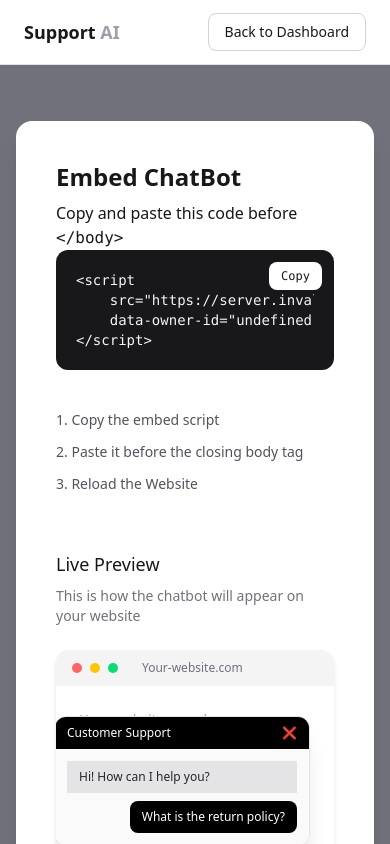
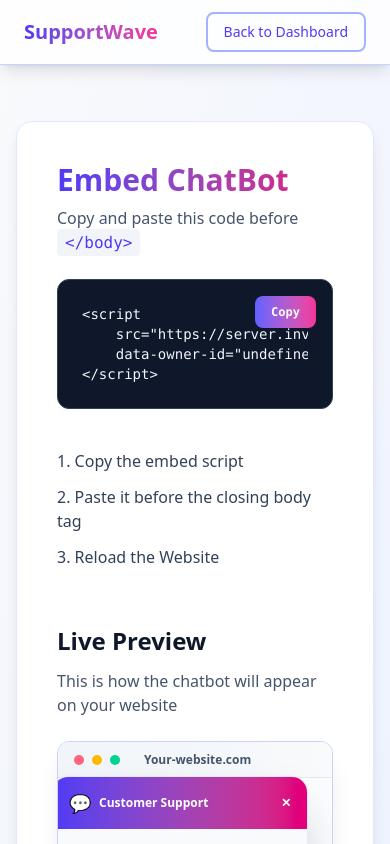
Before and after one commit to gauravbatham-tech/support-ai, a Next.js app: page /embed in a window 390 px wide. Shown: the top 844 px of the page. Built offline with nearby package versions, Linux system fonts and the light colour scheme; no server answers; what @scalekit-sdk/node would draw is missing.

Commit message:
UI enhanced

```diff
--- a/package.json
+++ b/package.json
@@ -1,5 +1,5 @@
 {
-  "name": "support-ai",
+  "name": "supportwave",
   "version": "0.1.0",
   "private": true,
   "scripts": {
--- a/src/app/globals.css
+++ b/src/app/globals.css
@@ -1 +1,49 @@
 @import "tailwindcss";
+
+@layer base {
+    :root {
+        --color-primary: #6366F1;
+        --color-primary-light: #818CF8;
+        --color-primary-dark: #4F46E5;
+        --color-secondary: #EC4899;
+        --color-accent: #F59E0B;
+        --color-success: #10B981;
+        --color-slate-bg: #F8FAFC;
+        --color-slate-dark: #1E293B;
+        --color-slate-light: #64748B;
+    }
+}
+
+@layer components {
+    .gradient-primary {
+        @apply bg-linear-to-br from-indigo-500 via-purple-500 to-pink-500;
+    }
+
+    .gradient-secondary {
+        @apply bg-linear-to-r from-pink-500 to-amber-500;
+    }
+
+    .btn-primary {
+        @apply px-6 py-3 rounded-xl bg-indigo-500 text-white font-medium hover:bg-indigo-600 transition-all duration-200 shadow-lg hover:shadow-xl hover:scale-105 disabled:opacity-60;
+    }
+
+    .btn-secondary {
+        @apply px-6 py-3 rounded-xl border-2 border-indigo-500 text-indigo-600 font-medium hover:bg-indigo-50 transition-all duration-200;
+    }
+
+    .card-premium {
+        @apply rounded-2xl bg-white shadow-lg hover:shadow-2xl transition-all duration-300 border border-slate-100;
+    }
+
+    .input-modern {
+        @apply w-full rounded-xl border-2 border-slate-200 px-4 py-3 text-sm focus:outline-none focus:border-indigo-500 focus:ring-2 focus:ring-indigo-200 transition-all duration-200;
+    }
+
+    .badge-primary {
+        @apply inline-block px-3 py-1 rounded-full bg-indigo-100 text-indigo-700 text-xs font-semibold;
+    }
+
+    .feature-icon {
+        @apply w-12 h-12 rounded-xl bg-linear-to-br from-indigo-400 to-pink-400 flex items-center justify-center text-white text-xl;
+    }
+}
--- a/src/components/DashboardClient.tsx
+++ b/src/components/DashboardClient.tsx
@@ -49,16 +49,16 @@ function DashboardClient({ ownerId }: { ownerId: string }) {
 
 
   return (
-    <div className='min-h-screen bg-zinc-50 text-zinc-900'>
+    <div className='min-h-screen bg-gradient-to-br from-slate-50 to-indigo-50 text-slate-900'>
       <motion.div
         initial={{ y: -50 }}
         animate={{ y: 0 }}
         transition={{ duration: 0.5 }}
 
-        className='fixed top-0 left-0 w-full z-50 bg-white/0 backdrop-blur-xl border-b border-zinc-200'>
+        className='fixed top-0 left-0 w-full z-50 bg-white/80 backdrop-blur-xl border-b border-indigo-200 shadow-lg'>
         <div className='max-w-7xl mx-auto px-6 h-16 flex items-center justify-between'>
-          <div className='text-lg font-semibold tracking-tight' onClick={() => navigate.push("/")}>Support <span className='text-zinc-400'>AI</span></div>
-          <button className='px-4 py-2 rounded-lg border border-zinc-300 text-sm hover: bg-zinc-100 transition' onClick={() => navigate.push("/embed")}>
+          <div className='text-xl font-bold bg-gradient-to-r from-indigo-600 to-pink-500 bg-clip-text text-transparent cursor-pointer' onClick={() => navigate.push("/")}>SupportWave</div>
+          <button className='px-4 py-2 rounded-lg border-2 border-indigo-300 text-indigo-600 text-sm font-medium hover:bg-indigo-50 transition' onClick={() => navigate.push("/embed")}>
             Embed ChatBot
           </button>
 
@@ -67,20 +67,21 @@ function DashboardClient({ ownerId }: { ownerId: string }) {
 
 // Main content area
       <div className='flex justify-center px-4 py-14 mt-20'>
-        <motion.div className='w-full max-w-3xl bg-white rounded-2xl shadow-xl p-10'
+        <motion.div className='w-full max-w-3xl card-premium p-10 border-indigo-100'
         >
           <div className='mb-10'>
-            <h1 className='text-2xl font-semibold'>ChatBot Settings</h1>
-            <p className='text-zinc-500 mt-1'>Manage your AI chatbot and business details</p>
+            <h1 className='text-3xl font-bold bg-gradient-to-r from-indigo-600 to-pink-600 bg-clip-text text-transparent'>ChatBot Settings</h1>
+            <p className='text-slate-500 mt-2 text-lg'>Manage your AI chatbot and business details</p>
           </div>
 
           <div className='mb-10'>
-            <h1 className='text-lg font-medium mb-4'>Business Details</h1>
+            <h1 className='text-lg font-semibold text-slate-900 mb-4 flex items-center gap-2'>
+              <span className='w-8 h-8 rounded-lg bg-gradient-to-br from-indigo-500 to-pink-500 text-white flex items-center justify-center text-sm font-bold'>1</span>
+              Business Details
+            </h1>
             <div className='space-y-4'>
-              <input type="text" className='w-full rounded-xl border border-zinc-300 px-4 py-3 text-sm
-  focus:outline-none focus:ring-2 focus:ring-black/80' placeholder='Business Name' value={businessName} onChange={(e) => setBusinessName(e.target.value)} />
-              <input type="text" className='w-full rounded-xl border border-zinc-300 px-4 py-3 text-sm
-  focus:outline-none focus:ring-2 focus:ring-black/80' placeholder='Support Email' value={supportEmail} onChange={(e) => setSupportEmail(e.target.value)} />
+              <input type="text" className='input-modern' placeholder='Business Name' value={businessName} onChange={(e) => setBusinessName(e.target.value)} />
+              <input type="text" className='input-modern' placeholder='Support Email' value={supportEmail} onChange={(e) => setSupportEmail(e.target.value)} />
             </div>
 
           </div>
@@ -89,11 +90,13 @@ function DashboardClient({ ownerId }: { ownerId: string }) {
 
 
           <div className='mb-10'>
-            <h1 className='text-lg font-medium mb-4'>Knowledge Base</h1>
-            <p className='text-sm text-zinc-500 mb-4'>Add FAQs, policies, delivery info, refunds, etc.</p>
+            <h1 className='text-lg font-semibold text-slate-900 mb-4 flex items-center gap-2'>
+              <span className='w-8 h-8 rounded-lg bg-gradient-to-br from-pink-500 to-amber-500 text-white flex items-center justify-center text-sm font-bold'>2</span>
+              Knowledge Base
+            </h1>
+            <p className='text-sm text-slate-600 mb-4 font-medium'>Add FAQs, policies, delivery info, refunds, etc.</p>
             <div className='space-y-4'>
-              <textarea className='w-full h-54 rounded-xl border border-zinc-300 px-4 py-3 text-sm
-  focus:outline-none focus:ring-2 focus:ring-black/80' placeholder={`Example:
+              <textarea className='input-modern h-48 resize-none' placeholder={`Example:
   Refund Policy: 7 days return availaible
   Delivery time: 3-5 working days
   Cash on delivery available
@@ -108,18 +111,18 @@ function DashboardClient({ ownerId }: { ownerId: string }) {
               whileTap={{ scale: 0.95 }}
               disabled={loading}
               onClick={handleSettings}
-              className='px-7 py-3 rounded-xl bg-black text-white text-sm font-medium hover:bg-zinc-800 transition disabled:opacity-60'
+              className='btn-primary'
             >
-              {loading ? "Saving..." : "Save"}
+              {loading ? "Saving..." : "Save Settings"}
 
             </motion.button>
 
             {saved && <motion.span
               initial={{ opacity: 0, y: 6 }}
               animate={{ opacity: 1, y: 0 }}
-              className='text-sm font-medium text-emerald-600'
+              className='text-sm font-medium text-emerald-600 flex items-center gap-2'
             >
-              Settings saved
+              <span>✓</span> Settings saved successfully
             </motion.span>}
 
           </div>
--- a/src/components/EmbedClient.tsx
+++ b/src/components/EmbedClient.tsx
@@ -21,11 +21,11 @@ function EmbedClient({ ownerId }: { ownerId: string }) {
 
 
     return (
-        <div className='min-h-screen bg-zinc-500 text-zinc-900'>
-            <div className='sticky top-0 z-40 bg-white border-b border-zinc-200'>
+        <div className='min-h-screen bg-linear-to-br from-slate-50 to-indigo-50 text-slate-900'>
+            <div className='sticky top-0 z-40 bg-white/80 backdrop-blur-xl border-b border-indigo-200 shadow-lg'>
                 <div className='max-w-7xl mx-auto px-6 h-16 flex items-center justify-between'>
-                    <div className='text-lg font-semibold cursor-pointer' onClick={() => navigate.push("/")}>Support <span className='text-zinc-400'>AI</span></div>
-                    <button className='px-4 py-2 rounded-lg border border-zinc-300 text-sm hover:bg-zinc-100 transition cursor-pointer' onClick={() => navigate.push("/dashboard")}>
+                    <div className='text-xl font-bold bg-linear-to-r from-indigo-600 to-pink-500 bg-clip-text text-transparent cursor-pointer' onClick={() => navigate.push("/")}>SupportWave</div>
+                    <button className='px-4 py-2 rounded-lg border-2 border-indigo-300 text-indigo-600 text-sm font-medium hover:bg-indigo-50 transition cursor-pointer' onClick={() => navigate.push("/dashboard")}>
                         Back to Dashboard
                     </button>
                 </div>
@@ -35,60 +35,63 @@ function EmbedClient({ ownerId }: { ownerId: string }) {
                     initial={{ opacity: 0, y: 24 }}
                     animate={{ opacity: 1, y: 0 }}
                     transition={{ duration: 0.5 }}
-                    className='w-full max-w-4xl bg-white rounded-2xl shadow-xl p-10'
+                    className='w-full max-w-4xl card-premium p-10 border-indigo-100'
                 >
-                    <h1 className='text-2xl font-semibold mb-2'>Embed ChatBot</h1>
-                    <p>Copy and paste this code before <code>&lt;/body&gt;</code></p>
-                    <div className='relative bg-zinc-900 text-zinc-100 rounded-xl p-5 text-sm font-mono mb-10'>
+                    <h1 className='text-3xl font-bold bg-linear-to-r from-indigo-600 to-pink-600 bg-clip-text text-transparent mb-2'>Embed ChatBot</h1>
+                    <p className='text-slate-600 font-medium'>Copy and paste this code before <code className='bg-slate-100 px-2 py-1 rounded text-indigo-600 font-mono'>&lt;/body&gt;</code></p>
+                    <div className='relative bg-slate-900 text-slate-100 rounded-xl p-6 text-sm font-mono mb-10 mt-6 overflow-x-auto border border-slate-700'>
                         <pre className='overflow-x-auto'>{embedCode}</pre>
-                        <button onClick={copyCode} className='absolute top-3 right-3 bg-white text-zinc-900 text-xs font-medium px-3 py-1.5 rounded-lg hover:bg-zinc-200 transition'>
-                            {copied ? "Copied!" : "Copy"}
+                        <button onClick={copyCode} className='absolute top-4 right-4 bg-linear-to-r from-indigo-500 to-pink-500 text-white text-xs font-bold px-4 py-2 rounded-lg hover:shadow-lg transition transform hover:scale-105'>
+                            {copied ? "✓ Copied!" : "Copy"}
                         </button>
                     </div>
 
-                    <ol className='space-y-3 text-sm text-zinc-600 list-decimal list-inside'>
-                        <li>Copy the embed script</li>
-                        <li>Paste it before the closing body tag</li>
-                        <li>Reload the Website</li>
+                    <ol className='space-y-3 text-slate-700 list-decimal list-inside mb-10'>
+                        <li className='font-medium'>Copy the embed script</li>
+                        <li className='font-medium'>Paste it before the closing body tag</li>
+                        <li className='font-medium'>Reload the Website</li>
                     </ol>
 
 
                     <div className='mt-14'>
-                        <h1 className='text-lg font-medium mb-2'>Live Preview</h1>
-                        <p className='text-sm text-zinc-500 mb-6'>This is how the chatbot will appear on your website</p>
+                        <h1 className='text-2xl font-bold text-slate-900 mb-3'>Live Preview</h1>
+                        <p className='text-slate-600 font-medium mb-6'>This is how the chatbot will appear on your website</p>
 
 
-                        <div className='rounded-xl border:border-zinc-300 bg-white shadow-md overflow-hidden'>
-                            <div className='flex items-center gap-2 px-4 h-9 bg-zinc-100 border-bottom border-zinc-200'>
-                                <span className='w-2.5 h-2.5 rounded-full bg-red-400' />
-                                <span className='w-2.5 h-2.5 rounded-full bg-yellow-400' />
-                                <span className='w-2.5 h-2.5 rounded-full bg-green-400' />
-                                <span className='ml-4 text-xs text-zinc-500'>Your-website.com</span>
+                        <div className='rounded-xl border border-indigo-200 bg-white shadow-xl overflow-hidden'>
+                            <div className='flex items-center gap-2 px-4 h-9 bg-linear-to-r from-slate-100 to-slate-50 border-b border-slate-200'>
+                                <span className='w-2.5 h-2.5 rounded-full bg-rose-400' />
+                                <span className='w-2.5 h-2.5 rounded-full bg-amber-400' />
+                                <span className='w-2.5 h-2.5 rounded-full bg-emerald-400' />
+                                <span className='ml-4 text-xs text-slate-600 font-semibold'>Your-website.com</span>
                             </div>
 
 
 
-                            <div className='relative h-64 sm:h-72 p-6 text-zinc-400 text-sm'>
-                                Your website goes here
+                            <div className='relative h-64 sm:h-72 p-6 text-slate-400 text-sm bg-linear-to-br from-white to-slate-50'>
+                                Your website content goes here
 
 
-                                <div className='absolute bottom-24 right-6 w-64 bg-white rounded-xl shadow-xl border border-zinc-200 overflow-hidden'>
-                                    <div className='bg-black text-white text-xs px-3 py-2 flex items-center justify-between'>
-                                        <span>Customer Support</span>
-                                        <span>❌</span>
+                                <div className='absolute bottom-24 right-6 w-64 card-premium overflow-hidden border-indigo-100 shadow-2xl'>
+                                    <div className='bg-linear-to-r from-indigo-600 to-pink-600 text-white text-xs px-4 py-3 flex items-center justify-between font-semibold'>
+                                        <span className='flex items-center gap-2'>
+                                            <span className='text-lg'>💬</span>
+                                            Customer Support
+                                        </span>
+                                        <span className='cursor-pointer hover:scale-110'>✕</span>
                                     </div>
 
-                                    <div className='p-3 space-y-2 bg-zinc-50'>
-                                        <div className='bg-zinc-200 text-zinc-800 text-xs px-3 py-2 rounded-w-fit'>Hi! How can I help you?</div>
-                                        <div className='bg-black text-white text-xs px-3 py-2 rounded-lg ml-auto w-fit'>What is the return policy?</div>
+                                    <div className='p-4 space-y-3 bg-slate-50'>
+                                        <div className='bg-indigo-100 text-indigo-800 text-xs px-3 py-2 rounded-lg'>Hi! How can I help you?</div>
+                                        <div className='bg-linear-to-r from-indigo-600 to-pink-600 text-white text-xs px-3 py-2 rounded-lg ml-auto w-fit'>What is the return policy?</div>
                                     </div>
                                 </div>
 
                                 <motion.div
                                     animate={{ y: [0, -8, 0] }}
                                     transition={{ repeat: Infinity, duration: 3 }}
-                                    className='absolute bottom-6 right-6 w-14 h-14 rounded-full bg-black text-white flex items-center justify-center shadow-2xl cursor-pointer'
-                                >🗨️
+                                    className='absolute bottom-6 right-6 w-16 h-16 rounded-full bg-linear-to-br from-indigo-500 to-pink-500 text-white text-2xl flex items-center justify-center shadow-2xl cursor-pointer hover:scale-110 transition'
+                                >💬
                                 </motion.div>
                             </div>
                         </div>
@@ -97,9 +100,6 @@ function EmbedClient({ ownerId }: { ownerId: string }) {
 
                 </motion.div>
             </div>
-
-
-
         </div>
     )
 }
--- a/src/components/HomeClient.tsx
+++ b/src/components/HomeClient.tsx
@@ -58,17 +58,17 @@ const HomeClient = ({ email }: { email: string }) => {
 
 
   return (
-    <div className='min-h-screen bg-linear-to-br from-white to-zinc-50 text-zinc-900 overflow-x-hidden'>
+    <div className='min-h-screen bg-linear-to-br from-slate-50 to-indigo-50 text-slate-900 overflow-x-hidden'>
       <motion.div
         initial={{ y: -50 }}
         animate={{ y: 0 }}
         transition={{ duration: 0.5 }}
 
-        className='fixed top-0 left-0 w-full z-50 bg-white/0 backdrop-blur-xl border-b border-zinc-200'>
+        className='fixed top-0 left-0 w-full z-50 bg-white/80 backdrop-blur-xl border-b border-indigo-200 shadow-lg'>
         <div className='max-w-7xl mx-auto px-6 h-16 flex items-center justify-between'>
-          <div className='text-lg font-semibold tracking-tight'>Support <span className='text-zinc-400'>AI</span></div>
+          <div className='text-xl font-bold bg-linear-to-r from-indigo-600 to-pink-500 bg-clip-text text-transparent'>SupportWave</div>
           {email ? <div className='relative' ref={popupRef}>
-            <button className='w-10 h-10 rounded-full bg-black text-white flex items-center justify-center font-semibold hover:scale-105 transition'
+            <button className='w-10 h-10 rounded-full bg-linear-to-br from-indigo-500 to-pink-500 text-white flex items-center justify-center font-semibold hover:scale-110 transition-transform shadow-lg'
               onClick={() => setOpen(!open)}
             >{firstLetter}</button>
 
@@ -77,16 +77,16 @@ const HomeClient = ({ email }: { email: string }) => {
                 initial={{ opacity: 0, y: -6 }}
                 animate={{ opacity: 1, y: 0 }}
                 exit={{ opacity: 0, y: -6 }}
-                className='absolute right-0 mt-3 wd-44 bg-white rounded-xl shadow-xl border border-zinc-200 overflow-hidden'>
-                <button className='w-full text-left px-4 py-3 text-sm hover:bg-zinc-100' onClick={() => navigate.push('/dashboard')}>Dashboard</button>
-                <button className='block px-4 py-3 text-sm text-red-600 hover:bg-zinc-100' onClick={handleLogout}>Logout</button>
+                className='absolute right-0 mt-3 w-44 bg-white rounded-xl shadow-2xl border border-indigo-200 overflow-hidden'>
+                <button className='w-full text-left px-4 py-3 text-sm hover:bg-indigo-50 transition-colors' onClick={() => navigate.push('/dashboard')}>Dashboard</button>
+                <button className='block px-4 py-3 text-sm text-rose-600 hover:bg-rose-50 transition-colors border-t border-slate-100' onClick={handleLogout}>Logout</button>
 
               </motion.div>)}
             </AnimatePresence>
 
           </div> :
             <button
-              className='px-5 py-2 rounded-full bg-black text-white text-sm font-medium hover:bg-zinc-800 transition disabled:opacity-60 flex items-center gap-2'
+              className='px-5 py-2 rounded-full bg-linear-to-r from-indigo-600 to-pink-600 text-white text-sm font-medium hover:shadow-lg hover:scale-105 transition-all disabled:opacity-60 flex items-center gap-2 shadow-md'
               onClick={handleLogin}
               disabled={loading}
             >
@@ -104,26 +104,23 @@ const HomeClient = ({ email }: { email: string }) => {
             initial={{ opacity: 0, y: 40 }}
             animate={{ opacity: 1, y: 0 }}
             transition={{ duration: 0.7 }}>
-            <h1 className='text-4xl md:text-5xl font-semibold leading-tight'>
+            <h1 className='text-4xl md:text-6xl font-bold leading-tight bg-linear-to-r from-indigo-600 via-purple-600 to-pink-600 bg-clip-text text-transparent'>
               AI Customer Support <br />
               Built for Modern Websites
             </h1>
-            <p className='mt-6 text-lg text-zinc-600 max-w-xl'>
+            <p className='mt-6 text-lg text-slate-600 max-w-xl leading-relaxed'>
               Add a powerful AI chatbot to your website in minutes.
               Let your customers get instant answers using your own business knowledge.
             </p>
 
             <div className='mt-10 flex gap-4'>
 
-              {email ? <button className='px-7 py-3 rounded-xl bg-black text-white font-medium
-            hover:bg-zinc-800 transition disabled:opacity-60' onClick={() => navigate.push('/dashboard')}>Go to Dashboard</button> : <button className='px-7 py-3 rounded-xl bg-black text-white font-medium
-            hover:bg-zinc-800 transition disabled:opacity-60'
+              {email ? <button className='px-7 py-3 rounded-xl btn-primary' onClick={() => navigate.push('/dashboard')}>Go to Dashboard</button> : <button className='px-7 py-3 rounded-xl btn-primary'
                 onClick={handleLogin}>
                 Get Started
               </button>}
 
-              <a href='#feature' className='px-7 py-3 rounded-xl border border-zinc-300 text-zinc-700
-             hover:bg-zinc-100 transition' >Learn More</a>
+              <a href='#feature' className='px-7 py-3 rounded-xl btn-secondary' >Learn More</a>
             </div>
 
 
@@ -136,16 +133,16 @@ const HomeClient = ({ email }: { email: string }) => {
             transition={{ duration: 0.7, delay: 0.2 }}
             className='relative'
           >
-            <div className='rounded-2xl bg-white shadow-2xl border border-zinc-200 p-5'>
-              <div className='text-sm text-zinc-500 mb-3'>Live Chat Preview</div>
+            <div className='rounded-2xl bg-white shadow-2xl border border-indigo-100 p-5'>
+              <div className='text-sm text-slate-500 mb-3 font-semibold'>Live Chat Preview</div>
               <div className='space-y-3'>
-                <div className='bg-black text-white rounded-lg px-4 py-2 text-sm ml-auto w-fit'> Do you offer cash on delivery? </div>
-                <div className='bg-zinc-100 rounded-lg px-4 py-2 text-sm w-fit'> Yes, cash on delivery is available. </div>
+                <div className='bg-linear-to-r from-indigo-600 to-pink-600 text-white rounded-lg px-4 py-2 text-sm ml-auto w-fit shadow-md'> Do you offer cash on delivery? </div>
+                <div className='bg-emerald-50 border border-emerald-200 rounded-lg px-4 py-2 text-sm w-fit text-slate-700'> Yes, cash on delivery is available. </div>
               </div>
               <motion.div
                 animate={{ y: [0, -12, 0] }}
                 transition={{ repeat: Infinity, duration: 3 }}
-                className='absolute -bottom-6 -right-6 w-14 h-14 rounded-full bg-black text-white flex items-center justify-center shadow-xl'
+                className='absolute -bottom-6 -right-6 w-14 h-14 rounded-full bg-linear-to-br from-indigo-500 to-pink-500 text-white flex items-center justify-center shadow-2xl'
               >
                 🗨️
 
@@ -159,16 +156,16 @@ const HomeClient = ({ email }: { email: string }) => {
       </section>
 
       <section id='feature'
-        className='bg-zinc-50 py-28 px-6 border-t border-zinc-200'>
+        className='bg-linear-to-b from-white to-indigo-50 py-28 px-6 border-t border-indigo-200'>
 
         <div className='max-w-6xl mx-auto text-center'>
-          <motion.h2 className="text-3xl font-semibold text-center"
+          <motion.h2 className="text-4xl font-bold bg-linear-to-r from-indigo-600 to-pink-600 bg-clip-text text-transparent"
             initial={{ opacity: 0, y: 20 }}
             whileInView={{ opacity: 1, y: 0 }}
             viewport={{ once: false }}
             transition={{ duration: 0.5 }}
           >
-            Why Businesses choose supportAI
+            Why Businesses Choose SupportWave
           </motion.h2>
 
 
@@ -180,10 +177,15 @@ const HomeClient = ({ email }: { email: string }) => {
                 whileInView={{ opacity: 1, y: 0 }}
                 viewport={{ once: false }}
                 transition={{ delay: index * 0.1 }}
-                className='bg-white rounded-2xl p-8 shadow-lg border border-zinc-200'
+                className='card-premium hover:border-pink-200'
               >
-                <h1 className='text-lg font-medium'>{f.title}</h1>
-                <p className='mt-3 text-zinc-600 text-sm'>{f.desc}</p>
+                <div className='feature-icon mb-4'>
+                  {index === 0 && '⚡'}
+                  {index === 1 && '🎛️'}
+                  {index === 2 && '🌍'}
+                </div>
+                <h1 className='text-xl font-semibold text-slate-900'>{f.title}</h1>
+                <p className='mt-3 text-slate-600 text-sm leading-relaxed'>{f.desc}</p>
 
               </motion.div>
 
@@ -194,8 +196,9 @@ const HomeClient = ({ email }: { email: string }) => {
         </div>
       </section>
 
-      <footer className='py-10 text-center text-sm text-zinc-500'>
-        &copy; {new Date().getFullYear()} Support AI. All Rights Reserved.
+      <footer className='py-12 text-center text-sm text-white bg-linear-to-r from-slate-900 to-slate-800'>
+        <div className='mb-4 font-semibold text-lg'>SupportWave</div>
+        &copy; {new Date().getFullYear()} SupportWave. All Rights Reserved.
       </footer>
     </div>
   )
```
